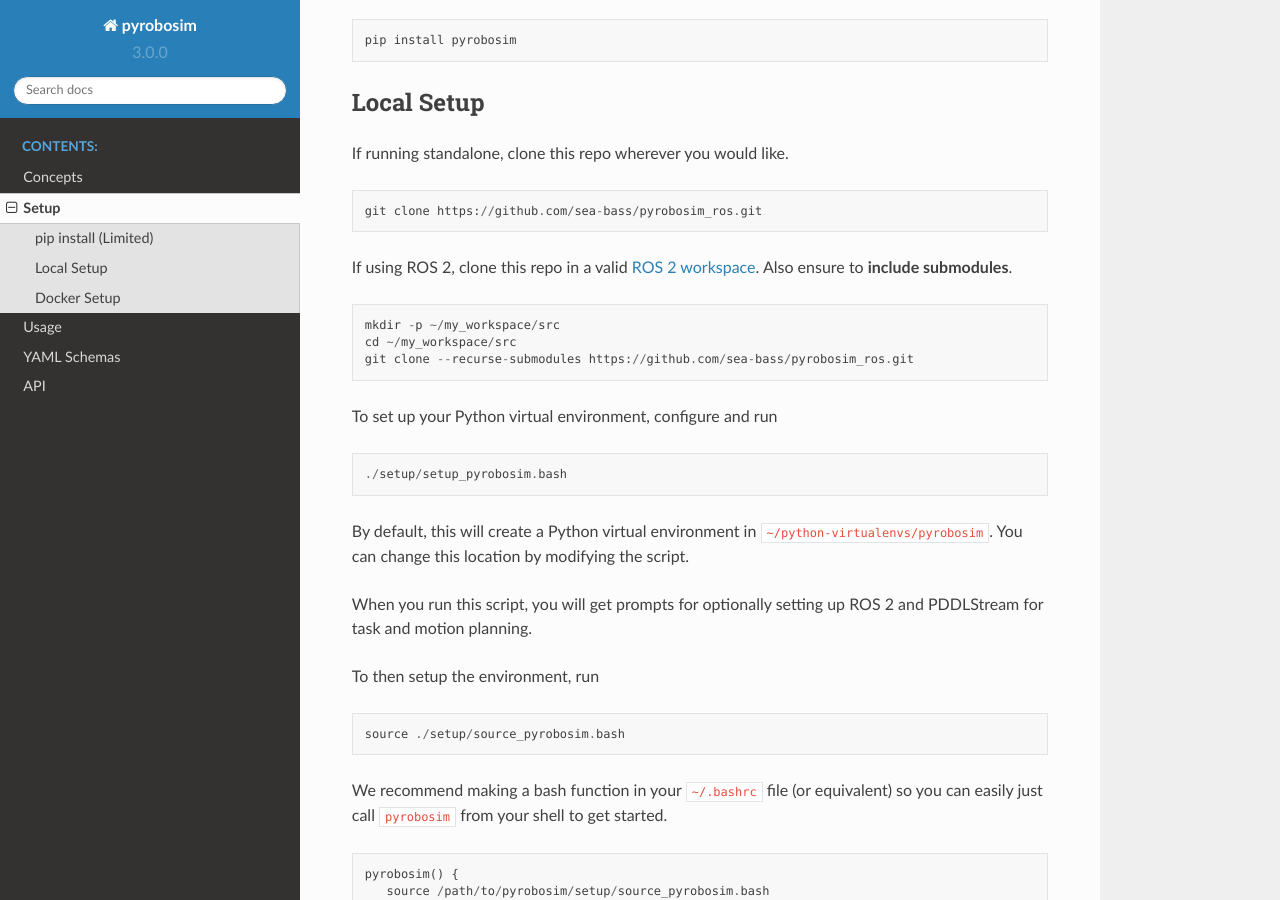
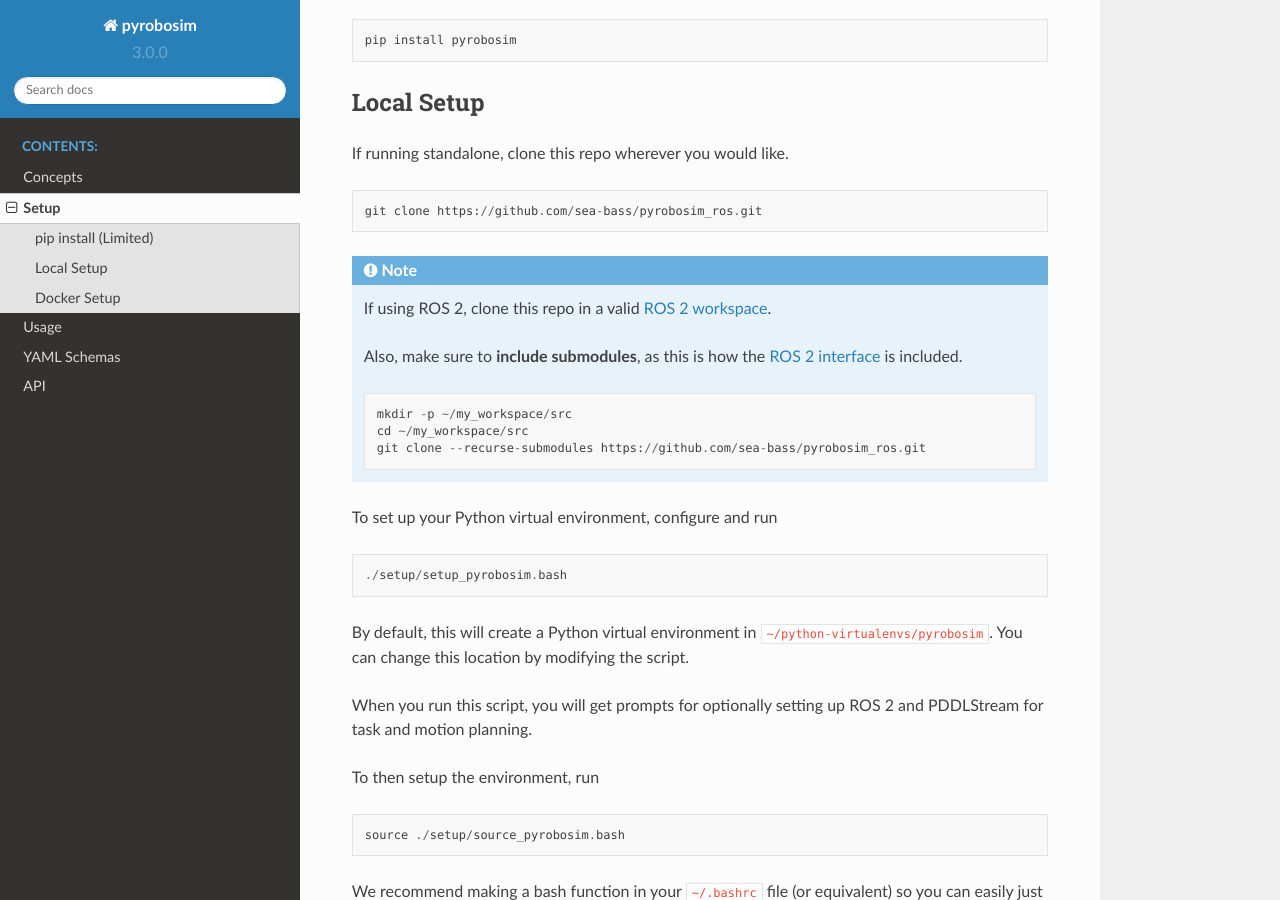
Before and after one commit to sea-bass/pyrobosim, a Sphinx documentation site: the page built from docs/source/setup.rst, in a window 1280 px wide and 900 px high, scrolled down 390 px. Built offline with Sphinx 7.4.7 and the Read the Docs theme 2.0.0, drawn with Linux system fonts in a browser that asks for light colours.

Commit message:
Highlight ROS 2 setup docs better

```diff
--- a/docs/source/setup.rst
+++ b/docs/source/setup.rst
@@ -26,14 +26,16 @@ If running standalone, clone this repo wherever you would like.
 
     git clone https://github.com/sea-bass/pyrobosim_ros.git
 
-If using ROS 2, clone this repo in a valid `ROS 2 workspace <https://docs.ros.org/en/jazzy/Tutorials/Beginner-Client-Libraries/Creating-A-Workspace/Creating-A-Workspace.html>`_.
-Also ensure to **include submodules**.
+.. note::
+    If using ROS 2, clone this repo in a valid `ROS 2 workspace <https://docs.ros.org/en/jazzy/Tutorials/Beginner-Client-Libraries/Creating-A-Workspace/Creating-A-Workspace.html>`_.
 
-::
+    Also, make sure to **include submodules**, as this is how the `ROS 2 interface <https://github.com/sea-bass/pyrobosim_ros>`_ is included.
 
-    mkdir -p ~/my_workspace/src
-    cd ~/my_workspace/src
-    git clone --recurse-submodules https://github.com/sea-bass/pyrobosim_ros.git
+    ::
+
+        mkdir -p ~/my_workspace/src
+        cd ~/my_workspace/src
+        git clone --recurse-submodules https://github.com/sea-bass/pyrobosim_ros.git
 
 
 To set up your Python virtual environment, configure and run
```
